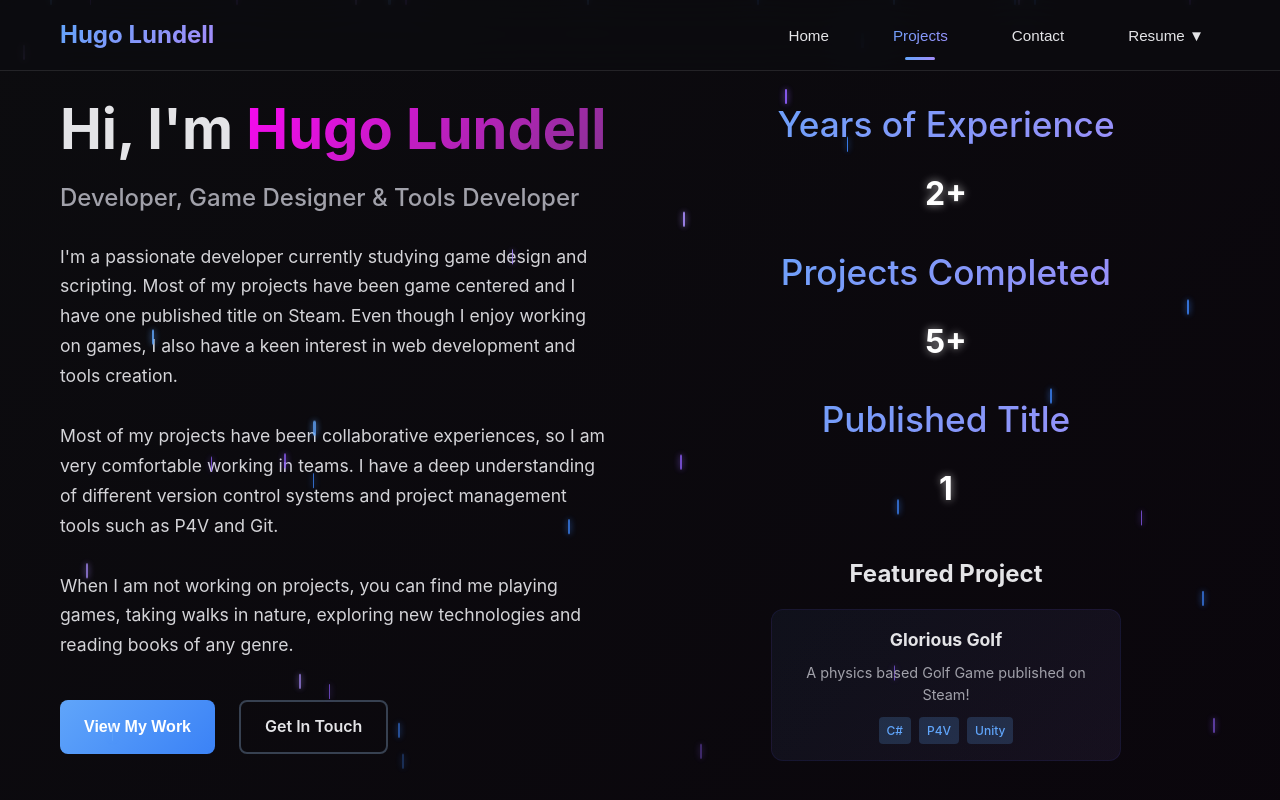
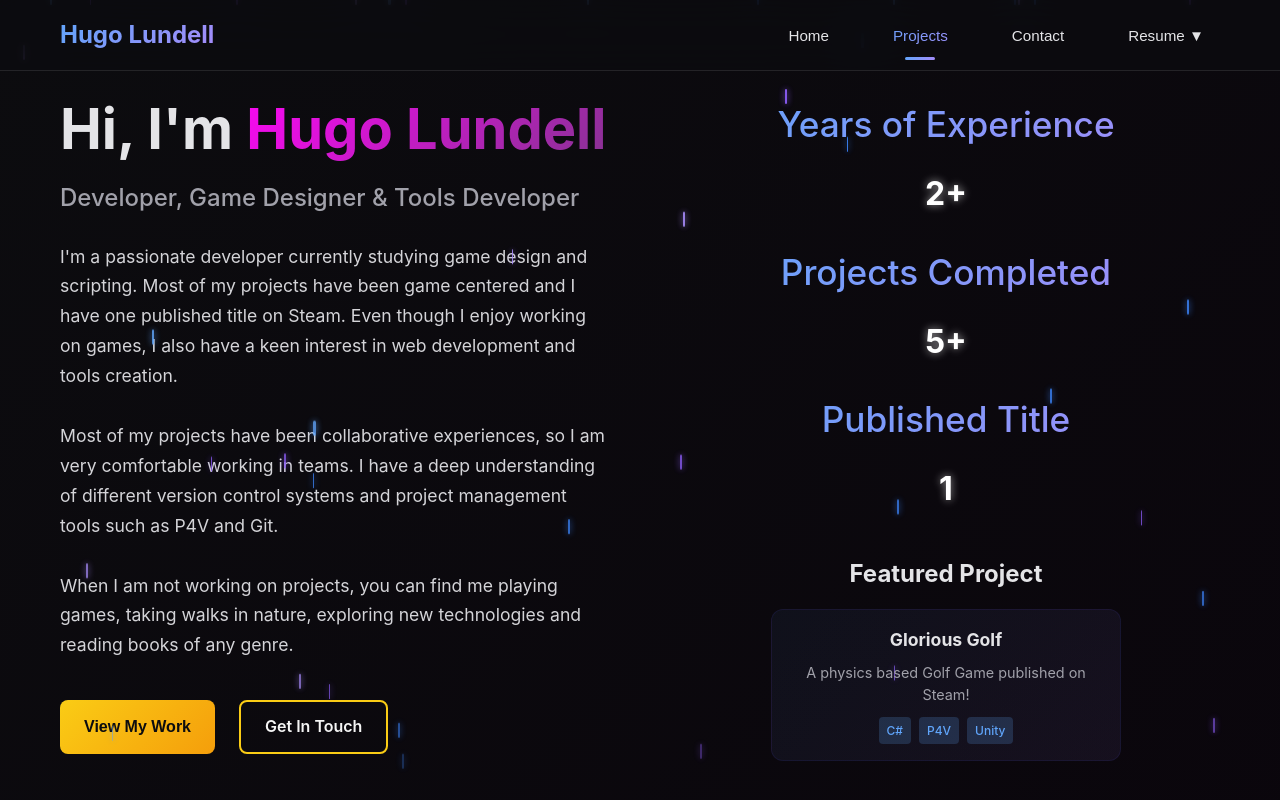
Before and after one commit to penniey/portfolio-website, a React (Vite) app: page / in a window 1280 px wide. Shown: the top 800 px of the page. Built offline with nearby package versions, Linux system fonts and the light colour scheme.

Commit message:
Update App.css

```diff
--- a/src/App.css
+++ b/src/App.css
@@ -1,15 +1,59 @@
-/* App.css */
 * {
   margin: 0;
   padding: 0;
   box-sizing: border-box;
 }
 
+/* Custom Scrollbar - Replacing TracingBeam */
+::-webkit-scrollbar {
+  width: 8px;
+}
+
+::-webkit-scrollbar-track {
+  background: rgba(17, 17, 17, 0.6);
+  border-radius: 10px;
+}
+
+::-webkit-scrollbar-thumb {
+  background: linear-gradient(180deg,
+    #facc15 0%,
+    #f59e0b 50%,
+    #d97706 100%
+  );
+  border-radius: 10px;
+  box-shadow:
+    0 0 10px rgba(250, 204, 21, 0.5),
+    inset 0 0 6px rgba(255, 255, 255, 0.1);
+  transition: all 0.3s ease;
+}
+
+::-webkit-scrollbar-thumb:hover {
+  background: linear-gradient(180deg,
+    #fde047 0%,
+    #f59e0b 50%,
+    #d97706 100%
+  );
+  box-shadow:
+    0 0 15px rgba(250, 204, 21, 0.75),
+    inset 0 0 8px rgba(255, 255, 255, 0.2);
+  transform: scaleX(1.2);
+}
+
+::-webkit-scrollbar-corner {
+  background: rgba(17, 17, 17, 0.6);
+}
+
+/* Firefox scrollbar styling */
+html {
+  scrollbar-width: thin;
+  scrollbar-color: #facc15 rgba(17, 17, 17, 0.6);
+}
+
 body {
-  font-family: 'Inter', -apple-system, BlinkMacSystemFont, sans-serif;
+  font-family: var(--font-primary);
   line-height: 1.6;
-  color: #e4e4e7;
-  background: linear-gradient(135deg, #0c0c0f 0%, #09010a 100%);
+  color: #f5f5f5;
+  background: linear-gradient(135deg, #050505 0%, #111111 100%);
   min-height: 100vh;
   overflow-x: hidden;
 }
@@ -36,7 +80,7 @@ html {
   font-weight: 700;
   text-align: center;
   margin-bottom: 3rem;
-  background: linear-gradient(135deg, #60a5fa, #a78bfa);
+  background: linear-gradient(135deg, #facc15, #f59e0b);
   -webkit-background-clip: text;
   -webkit-text-fill-color: transparent;
   background-clip: text;
@@ -44,7 +88,7 @@ html {
 
 /* Buttons */
 .btn-primary {
-  background: linear-gradient(135deg, #60a5fa, #3b82f6);
+  background: linear-gradient(135deg, #facc15, #f59e0b);
   color: white;
   padding: 12px 24px;
   border: none;
@@ -59,12 +103,12 @@ html {
 
 .btn-primary:hover {
   transform: translateY(-2px);
-  box-shadow: 0 10px 25px rgba(167, 139, 250, 0.3);
+  box-shadow: 0 10px 25px rgba(250, 204, 21, 0.35);
 }
 
 .btn-primary-blue {
-  background: linear-gradient(135deg, #60a5fa, #3b82f6);
-  color: white;
+  background: linear-gradient(135deg, #facc15, #f59e0b);
+  color: var(--bg-primary);
   padding: 12px 24px;
   border: none;
   border-radius: 8px;
@@ -78,14 +122,14 @@ html {
 
 .btn-primary-blue:hover {
   transform: translateY(-2px);
-  box-shadow: 0 10px 25px rgba(96, 165, 250, 0.3);
+  box-shadow: 0 10px 25px rgba(250, 204, 21, 0.35);
 }
 
 .btn-secondary {
   background: transparent;
-  color: #e4e4e7;
+  color: #f5f5f5;
   padding: 12px 24px;
-  border: 2px solid #374151;
+  border: 2px solid #facc15;
   border-radius: 8px;
   font-weight: 600;
   text-decoration: none;
@@ -96,16 +140,16 @@ html {
 }
 
 .btn-secondary:hover {
-  border-color: #a78bfa;
-  background: rgba(167, 139, 250, 0.1);
+  border-color: #f59e0b;
+  background: rgba(250, 204, 21, 0.12);
   transform: translateY(-2px);
 }
 
 /* Glass effect */
 .glass {
-  background: rgba(255, 255, 255, 0.05);
+  background: rgba(250, 204, 21, 0.04);
   backdrop-filter: blur(10px);
-  border: 1px solid rgba(255, 255, 255, 0.1);
+  border: 1px solid rgba(250, 204, 21, 0.18);
   border-radius: 12px;
 }
 
```
